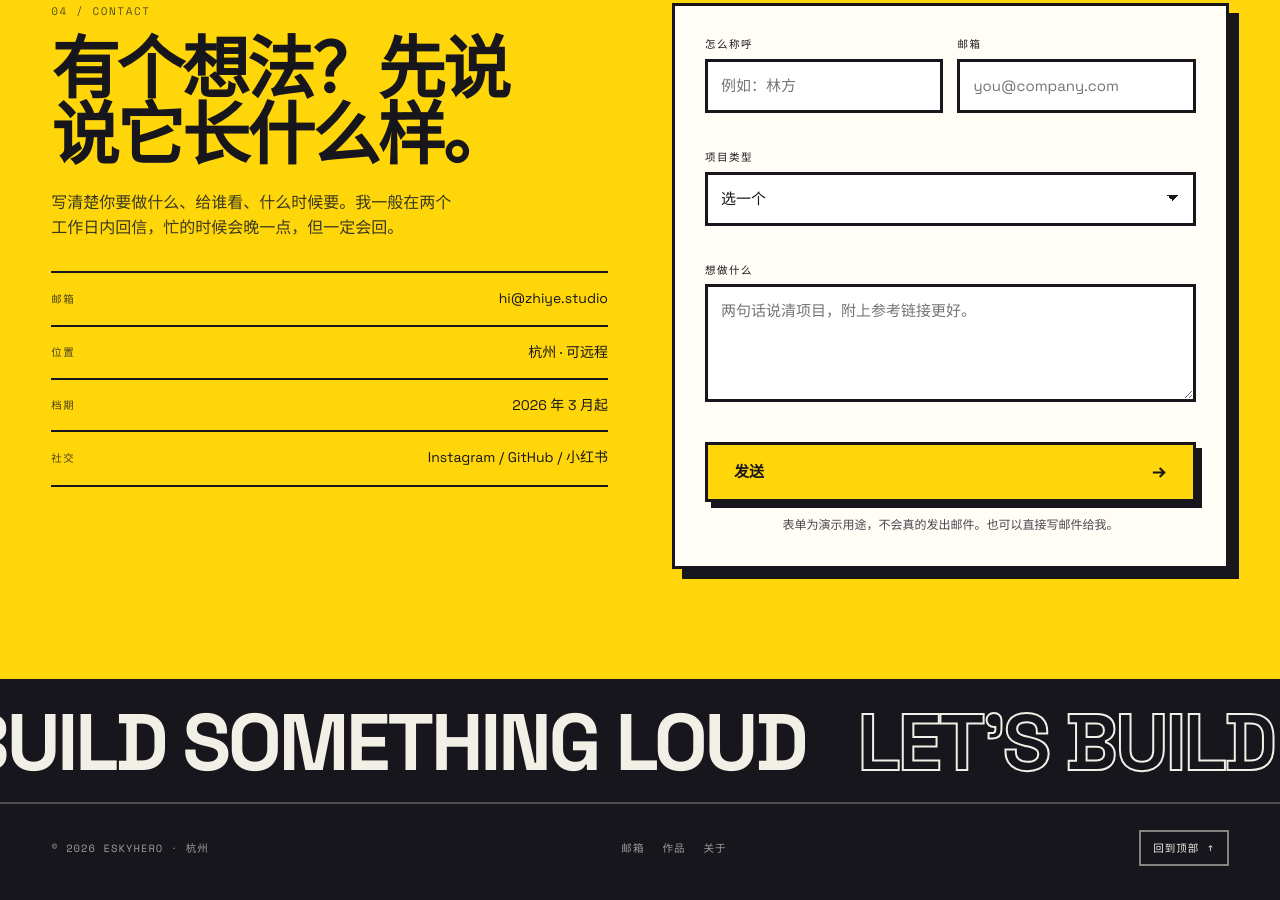
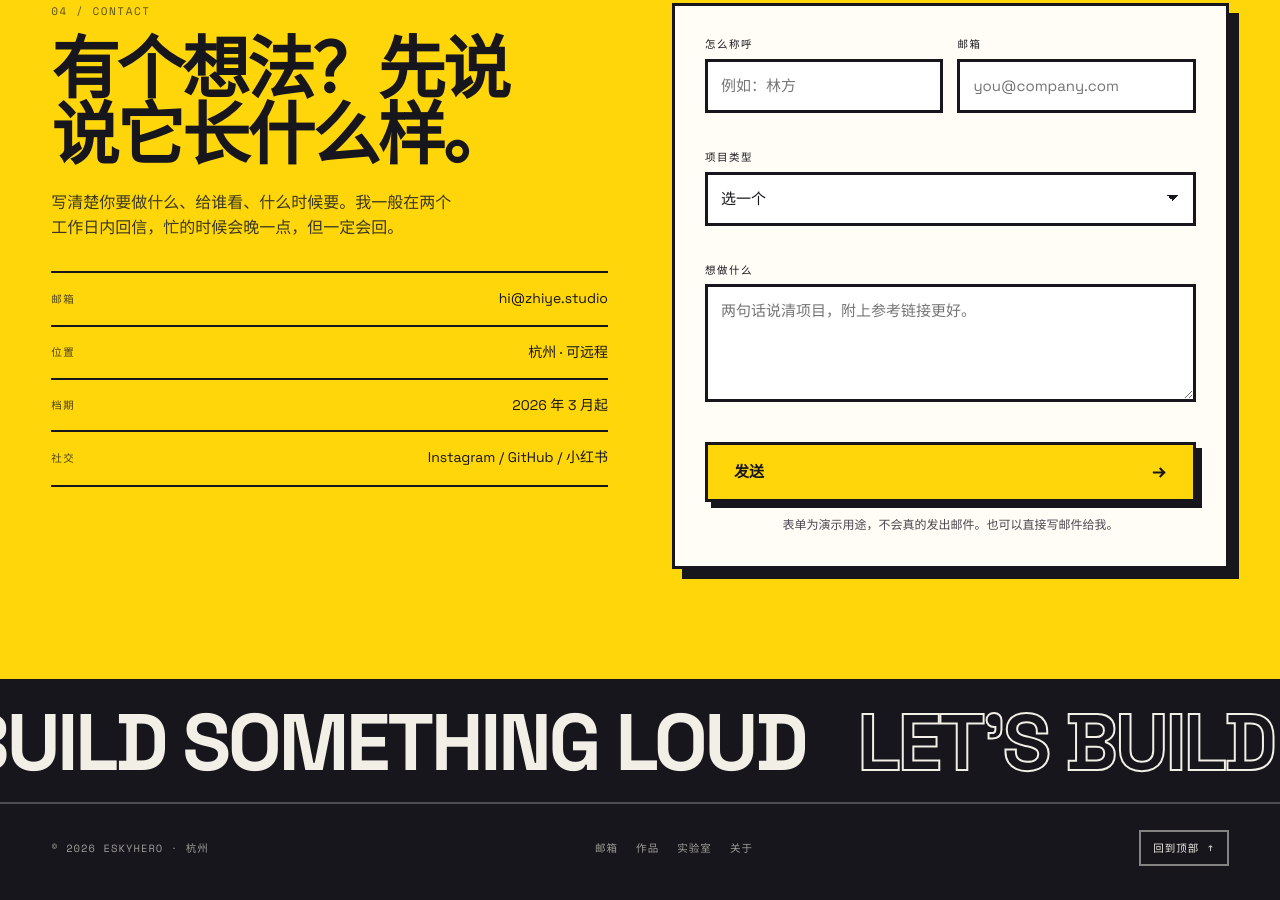
Before and after one commit to eskyhero-star/eskyhero-site, a plain HTML site: page index.html in a window 1280 px wide. Shown: the part 4985-5885 px from the top of the page. Drawn offline with nearby package versions, Linux system fonts and the light colour scheme.

Commit message:
chore: update index.html

```diff
--- a/index.html
+++ b/index.html
@@ -898,6 +898,7 @@ button,input,textarea,select{font:inherit;color:inherit;}
       <div class="footer-links">
         <a href="mailto:hi@zhiye.studio">邮箱</a>
         <a href="#work">作品</a>
+        <a href="https://eskyhero-star.github.io/eskyhero-site/labs/">实验室</a>
         <a href="#about">关于</a>
       </div>
       <a class="to-top" href="#top">回到顶部 <span aria-hidden="true">↑</span></a>
```
